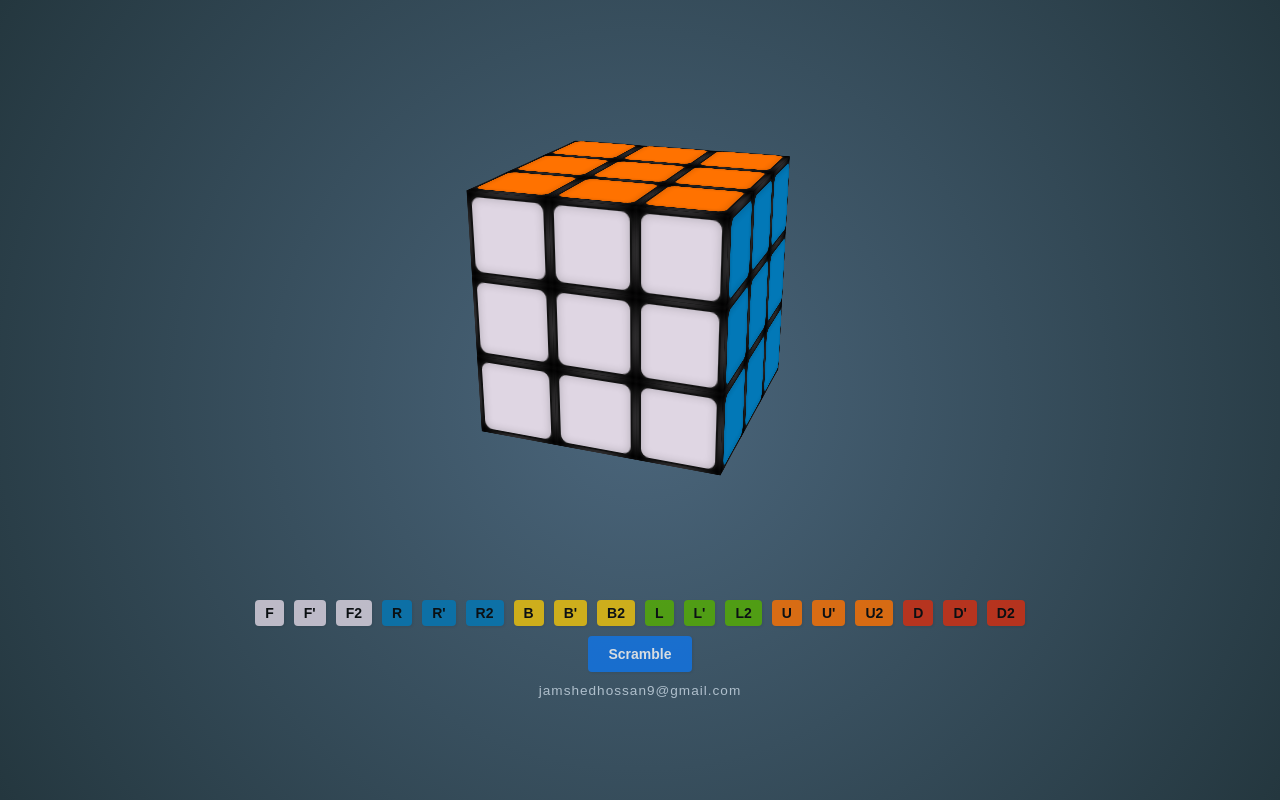
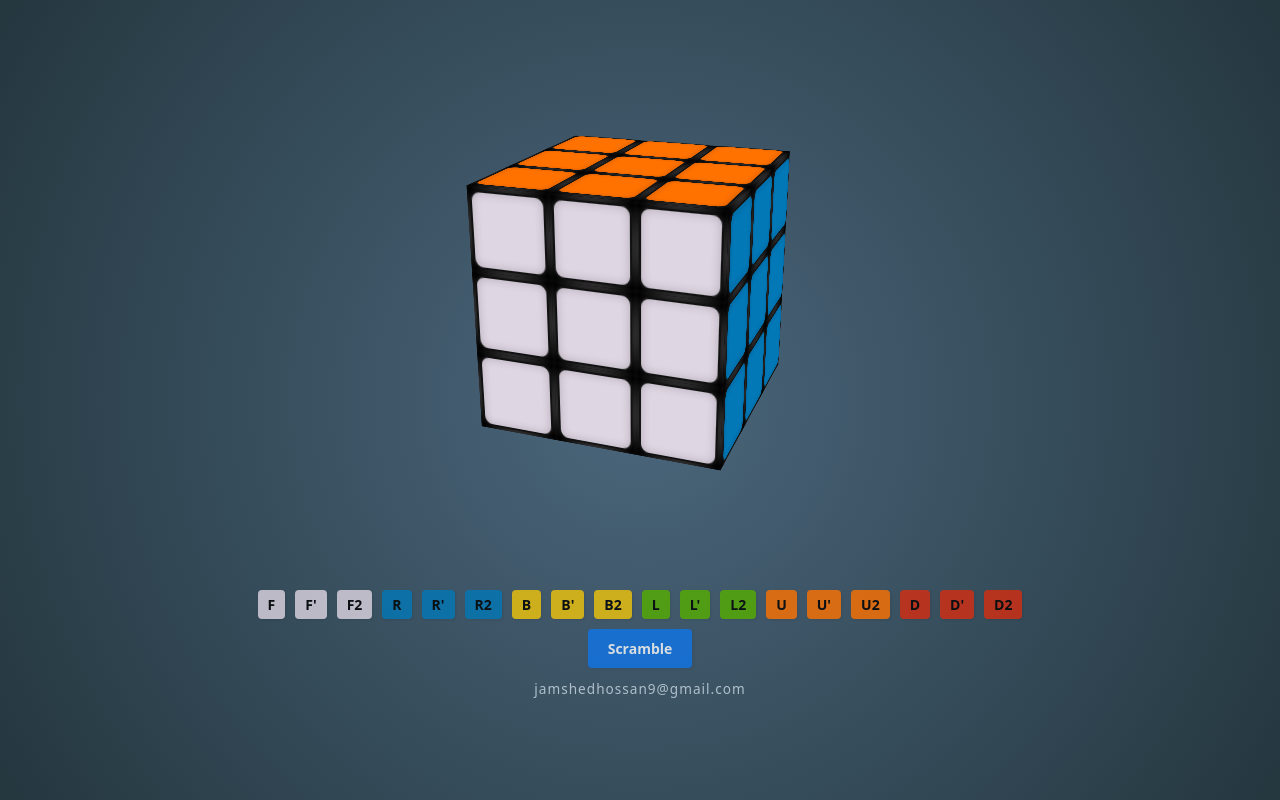
Before and after one commit to jamshedhossan9/rubikscube, a website: page index.html in a window 1280 px wide. Drawn offline with Linux system fonts and the light colour scheme.

Commit message:
font changes

```diff
--- a/src/style.scss
+++ b/src/style.scss
@@ -4,7 +4,9 @@
 body{
     margin:0;
     padding:0;
-    font-family: sans-serif;
+    // font-family: sans-serif;
+    font-family: system-ui, -apple-system, BlinkMacSystemFont, 'Segoe UI', Roboto, Oxygen, Ubuntu, Cantarell, 'Open Sans', 'Helvetica Neue', sans-serif; /* (e.g., Courier) */
+    font-size: 16px;
     overflow: hidden;
 }
 
```
Also changed, not shown: dist/style.css.
